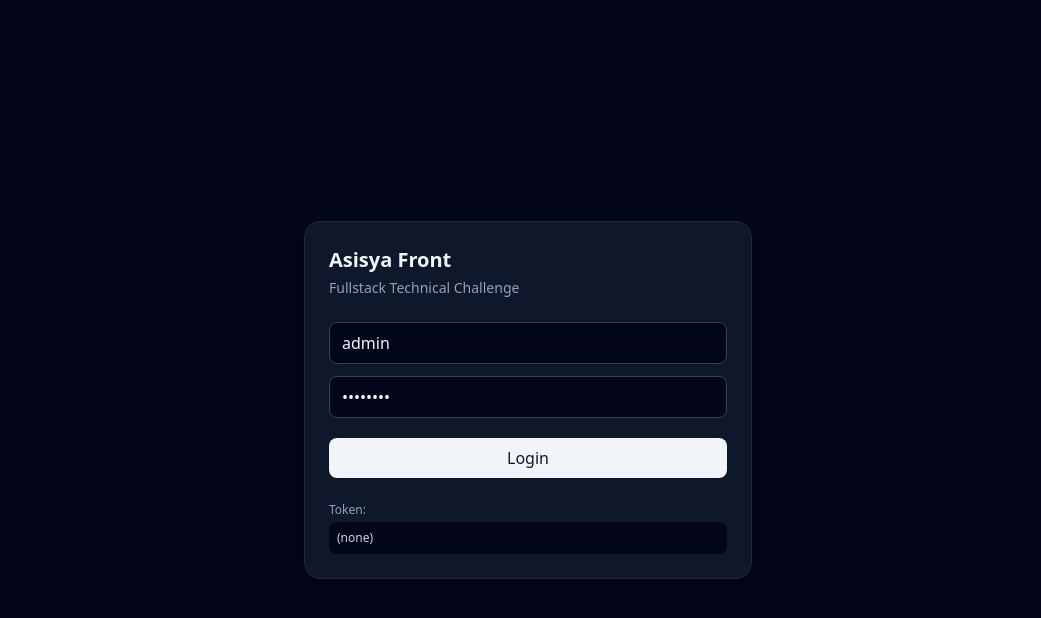
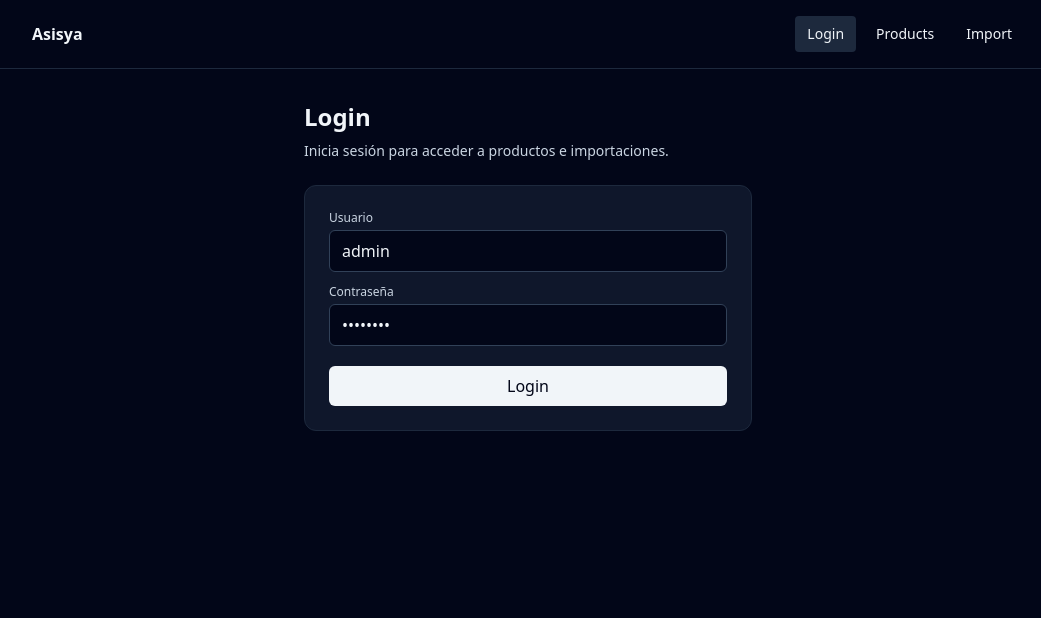
Before and after one commit to robalexlimas/asisya-fullstack, a React (Vite) app in the folder frontend/: page /login in a window 1280 px wide. Shown: the top 618 px of the page, without its empty margins (112-1153 px from the left). Built offline with nearby package versions, Linux system fonts and the light colour scheme; no server answers.

Commit message:
feat(frontend): add login page and form (anonymous routing base)

```diff
--- a/frontend/src/app/router.tsx
+++ b/frontend/src/app/router.tsx
@@ -0,0 +1,24 @@
+import { createBrowserRouter, Navigate } from 'react-router-dom'
+import { PublicLayout } from '@/shared/layout/PublicLayout'
+import { LoginPage } from '@/features/auth/pages/LoginPage'
+import { ProductsPage } from '@/features/products/pages/ProductsPage'
+import { ProductCreatePage } from '@/features/products/pages/ProductCreatePage'
+import { ProductEditPage } from '@/features/products/pages/ProductEditPage'
+import { ImportPage } from '@/features/jobs/pages/ImportPage'
+
+export const router = createBrowserRouter([
+    {
+        path: '/',
+        element: <PublicLayout />,
+        children: [
+            { index: true, element: <Navigate to='/login' replace /> },
+            { path: 'login', element: <LoginPage /> },
+
+            // por ahora públicas (luego se protegen)
+            { path: 'products', element: <ProductsPage /> },
+            { path: 'products/new', element: <ProductCreatePage /> },
+            { path: 'products/:id/edit', element: <ProductEditPage /> },
+            { path: 'import', element: <ImportPage /> }
+        ]
+    }
+])
--- a/frontend/src/features/auth/pages/LoginPage.tsx
+++ b/frontend/src/features/auth/pages/LoginPage.tsx
@@ -0,0 +1,31 @@
+import { Navigate } from 'react-router-dom'
+import { useAuthStore } from '@/store/auth.store'
+import { useLogin } from '@/features/auth/hooks/useLogin'
+import { getApiErrorMessage } from '@/api/apiError'
+import { LoginForm } from '@/features/auth/ui/LoginForm'
+
+export function LoginPage() {
+    const token = useAuthStore((s) => s.token)
+    const login = useLogin()
+
+    if (token) return <Navigate to='/products' replace />
+
+    return (
+        <div className='mx-auto w-full max-w-md'>
+            <h1 className='text-2xl font-semibold'>Login</h1>
+            <p className='mt-2 text-sm text-slate-300'>
+                Inicia sesión para acceder a productos e importaciones.
+            </p>
+
+            <div className='mt-6 rounded-xl border border-slate-800 bg-slate-900 p-6'>
+                <LoginForm
+                    defaultUser='admin'
+                    defaultPassword='admin123'
+                    isLoading={login.isPending}
+                    error={login.isError ? getApiErrorMessage(login.error) : undefined}
+                    onSubmit={(values) => login.mutate(values)}
+                />
+            </div>
+        </div>
+    )
+}
--- a/frontend/src/features/auth/ui/LoginForm.tsx
+++ b/frontend/src/features/auth/ui/LoginForm.tsx
@@ -0,0 +1,60 @@
+import { useState } from 'react'
+
+type Props = {
+    defaultUser?: string
+    defaultPassword?: string
+    isLoading?: boolean
+    error?: string
+    onSubmit: (values: { username: string, password: string }) => void
+}
+
+export function LoginForm(props: Props) {
+    const [user, setUser] = useState(props.defaultUser ?? '')
+    const [password, setPassword] = useState(props.defaultPassword ?? '')
+
+    const canSubmit = user.trim().length > 0 && password.trim().length > 0 && props.isLoading !== true
+
+    return (
+        <form
+            className='grid gap-3'
+            onSubmit={(e) => {
+                e.preventDefault()
+                if (!canSubmit) return
+                props.onSubmit({ username: user.trim(), password })
+            }}
+        >
+            <label className='grid gap-1'>
+                <span className='text-xs text-slate-300'>Usuario</span>
+                <input
+                    className='rounded-md border border-slate-700 bg-slate-950 px-3 py-2 text-slate-100 outline-none focus:border-slate-500'
+                    value={user}
+                    onChange={(e) => setUser(e.target.value)}
+                    autoComplete='username'
+                />
+            </label>
+
+            <label className='grid gap-1'>
+                <span className='text-xs text-slate-300'>Contraseña</span>
+                <input
+                    className='rounded-md border border-slate-700 bg-slate-950 px-3 py-2 text-slate-100 outline-none focus:border-slate-500'
+                    type='password'
+                    value={password}
+                    onChange={(e) => setPassword(e.target.value)}
+                    autoComplete='current-password'
+                />
+            </label>
+
+            {props.error && (
+                <p className='text-sm text-red-400'>{props.error}</p>
+            )}
+
+            <button
+                type='submit'
+                disabled={!canSubmit}
+                className='mt-2 rounded-md bg-slate-100 px-4 py-2 text-slate-950 hover:bg-white disabled:opacity-50'
+            >
+                {props.isLoading === true ? 'Ingresando...' : 'Login'}
+            </button>
+        </form>
+    )
+}
--- a/frontend/src/features/jobs/pages/ImportPage.tsx
+++ b/frontend/src/features/jobs/pages/ImportPage.tsx
@@ -0,0 +1,8 @@
+export function ImportPage() {
+    return (
+        <div className='rounded-xl border border-slate-800 bg-slate-900 p-6'>
+            <h1 className='text-xl font-semibold'>Import</h1>
+            <p className='text-slate-300 mt-2'>Job import (placeholder).</p>
+        </div>
+    )
+}
--- a/frontend/src/features/products/pages/ProductCreatePage.tsx
+++ b/frontend/src/features/products/pages/ProductCreatePage.tsx
@@ -0,0 +1,8 @@
+export function ProductCreatePage() {
+    return (
+        <div className='rounded-xl border border-slate-800 bg-slate-900 p-6'>
+            <h1 className='text-xl font-semibold'>Create product</h1>
+            <p className='text-slate-300 mt-2'>Formulario (placeholder).</p>
+        </div>
+    )
+}
--- a/frontend/src/features/products/pages/ProductEditPage.tsx
+++ b/frontend/src/features/products/pages/ProductEditPage.tsx
@@ -0,0 +1,12 @@
+import { useParams } from 'react-router-dom'
+
+export function ProductEditPage() {
+    const { id } = useParams()
+
+    return (
+        <div className='rounded-xl border border-slate-800 bg-slate-900 p-6'>
+            <h1 className='text-xl font-semibold'>Edit product</h1>
+            <p className='text-slate-300 mt-2'>ID: {id ?? '(missing)'}</p>
+        </div>
+    )
+}
--- a/frontend/src/features/products/pages/ProductsPage.tsx
+++ b/frontend/src/features/products/pages/ProductsPage.tsx
@@ -0,0 +1,8 @@
+export function ProductsPage() {
+    return (
+        <div className='rounded-xl border border-slate-800 bg-slate-900 p-6'>
+            <h1 className='text-xl font-semibold'>Products</h1>
+            <p className='text-slate-300 mt-2'>Listado (placeholder).</p>
+        </div>
+    )
+}
--- a/frontend/src/main.tsx
+++ b/frontend/src/main.tsx
@@ -1,17 +1,15 @@
 import React from 'react'
 import ReactDOM from 'react-dom/client'
+import { RouterProvider } from 'react-router-dom'
 import { QueryClientProvider } from '@tanstack/react-query'
-import App from './App'
 import { queryClient } from '@/app/queryClient'
-import './index.css'
+import { router } from '@/app/router'
+import '@/index.css'
 
-const rootEl = document.getElementById('root')
-if (!rootEl) throw new Error('Root element #root not found')
-
-ReactDOM.createRoot(rootEl).render(
+ReactDOM.createRoot(document.getElementById('root') as HTMLElement).render(
   <React.StrictMode>
     <QueryClientProvider client={queryClient}>
-      <App />
+      <RouterProvider router={router} />
     </QueryClientProvider>
   </React.StrictMode>
 )
--- /dev/null
+++ b/frontend/src/shared/layout/PublicLayout.tsx
@@ -0,0 +1,26 @@
+import { NavLink, Outlet } from 'react-router-dom'
+
+const linkBase = 'text-sm px-3 py-2 rounded hover:bg-slate-800'
+const linkActive = 'bg-slate-800'
+
+export function PublicLayout() {
+    return (
+        <div className='min-h-screen bg-slate-950 text-slate-100'>
+            <header className='border-b border-slate-800'>
+                <div className='mx-auto max-w-5xl px-4 py-4 flex items-center justify-between'>
+                    <div className='font-semibold'>Asisya</div>
+
+                    <nav className='flex gap-2'>
+                        <NavLink to='/login' className={({ isActive }) => `${linkBase} ${isActive ? linkActive : ''}`}>Login</NavLink>
+                        <NavLink to='/products' className={({ isActive }) => `${linkBase} ${isActive ? linkActive : ''}`}>Products</NavLink>
+                        <NavLink to='/import' className={({ isActive }) => `${linkBase} ${isActive ? linkActive : ''}`}>Import</NavLink>
+                    </nav>
+                </div>
+            </header>
+
+            <main className='mx-auto max-w-5xl px-4 py-8'>
+                <Outlet />
+            </main>
+        </div>
+    )
+}
```
Also changed, not shown: frontend/package.json (+11 -10 lines), 1 other file (tests, documents, lock files or other folders).
